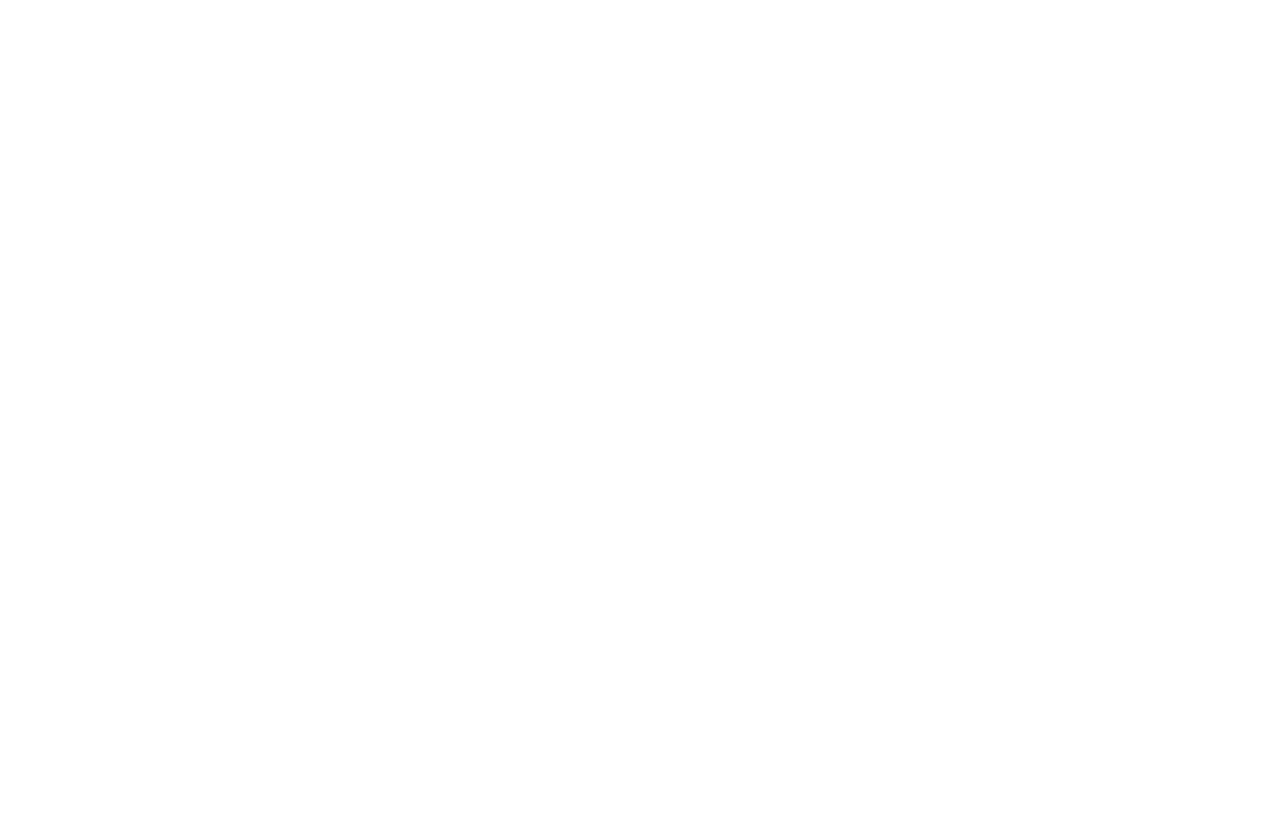
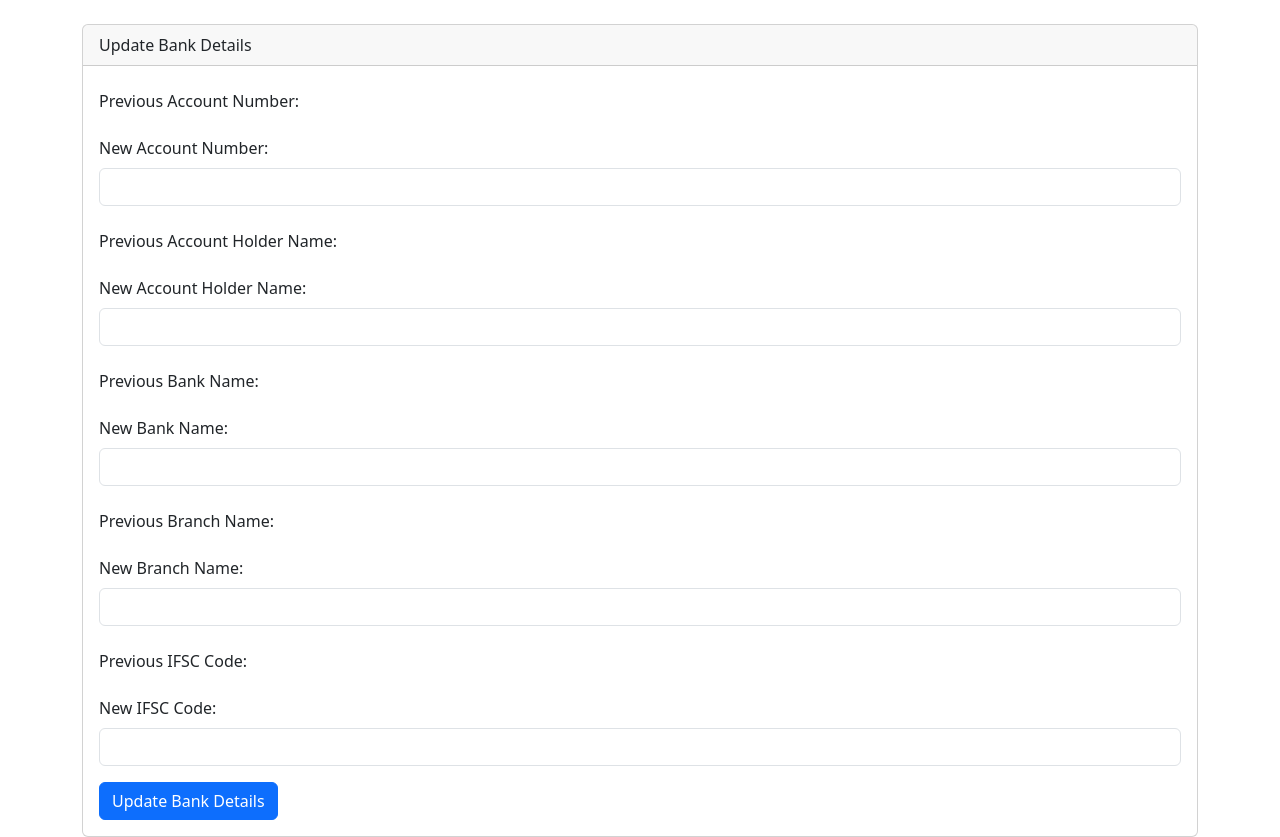
Before and after one commit to mehulraj11/bank_mgmnt_web, a React (Vite) app in the folder admin_frontend/: page /login/user/dashboard/update/1 in a window 1280 px wide. Before the commit this address had no page. Before the commit the page ends 800 px from the top, so only its background shows below. Built offline with nearby package versions, Linux system fonts and the light colour scheme; no server answers.

Commit message:
user ui ok!

```diff
--- a/admin_frontend/src/App.jsx
+++ b/admin_frontend/src/App.jsx
@@ -11,6 +11,7 @@
 import AdminDashboard from "./components/AdminDashboard";
 import UserDashboard from "./components/UserDashboard";
 import Profile from "./components/Profile";
+import UpdateBank from "./components/UpdateBank";
 function App() {
   const [currentUser, setCurrentUser] = useState({});
 
@@ -30,6 +31,10 @@
           element={<UserDashboard setCurrentUser={setCurrentUser} />}
         />
         <Route
+          path="/login/user/dashboard/update/:id"
+          element={<UpdateBank />}
+        />
+        <Route
           path="/profile/:userId"
           element={<Profile currentUser={currentUser} />}
         />
@@ -40,9 +45,10 @@
 
 const Root = () => {
   const isAuthenticated = localStorage.getItem("token");
+  const role = localStorage.getItem("role");
 
   return isAuthenticated ? (
-    <Navigate to="/dashboard" />
+    <Navigate to={`login/${role}/dashboard`} />
   ) : (
     <Navigate to="/login" />
   );
--- a/admin_frontend/src/components/AddBank.jsx
+++ b/admin_frontend/src/components/AddBank.jsx
@@ -1,3 +1,4 @@
+import axios from "axios";
 import React, { useState } from "react";
 import { Container, Form, Button } from "react-bootstrap";
 function AddBank({ handleAddBankClick }) {
@@ -6,7 +7,7 @@
     accountHolderName: "",
     ifscCode: "",
     bankName: "",
-    bankBranch: "",
+    branchName: "",
   });
 
   const handleChange = (e) => {
@@ -16,13 +17,26 @@
     });
   };
 
-  const handleSubmit = (e) => {
+  const handleSubmit = async (e) => {
     e.preventDefault();
+    try {
+      const token = localStorage.getItem("token");
+      await axios.post(
+        `${import.meta.env.VITE_BACKEND_URL}/bank/add`,
+        formData,
+        {
+          headers: {
+            Authorization: `Bearer ${token}`,
+          },
+        }
+      );
+    } catch (error) {
+      console.log(error.message);
+    }
     console.log("Form Data:", formData);
-    // TODO: Send formData to backend API here
   };
   return (
-    <Container className="mt-5">
+    <Container className="mt-3">
       <h2>Add Bank Details</h2>
       <Form onSubmit={handleSubmit} className="mt-4">
         <Form.Group className="mb-3">
@@ -73,8 +87,8 @@
           <Form.Label>Bank Branch</Form.Label>
           <Form.Control
             type="text"
-            name="bankBranch"
-            value={formData.bankBranch}
+            name="branchName"
+            value={formData.branchName}
             onChange={handleChange}
             placeholder="Enter Bank Branch"
           />
@@ -83,7 +97,7 @@
         <Button variant="primary" type="submit">
           Save Bank Details
         </Button>
-        <Button variant="danger" onClick={handleAddBankClick}>
+        <Button variant="danger" className="mx-2" onClick={handleAddBankClick}>
           Close
         </Button>
       </Form>
--- a/admin_frontend/src/components/BankDetails.jsx
+++ b/admin_frontend/src/components/BankDetails.jsx
@@ -1,14 +1,35 @@
 import React from "react";
 import { Container, Card, Row, Col, Button } from "react-bootstrap";
+import axios from "axios";
+import { useNavigate } from "react-router-dom";
 function BankDetails({
+  id,
   accountHolderName,
   accountNumber,
   bankName,
   branchName,
   ifscCode,
+  onDeleteSuccess,
 }) {
+  const navigate = useNavigate();
+  const handleUpdate = (id) => {
+    navigate(`/login/user/dashboard/update/${id}`);
+  };
+  const handleDelete = async (id) => {
+    try {
+      const token = localStorage.getItem("token");
+      await axios.delete(`${import.meta.env.VITE_BACKEND_URL}/bank/${id}`, {
+        headers: {
+          Authorization: `Bearer ${token}`,
+        },
+      });
+      onDeleteSuccess(id);
+    } catch (error) {
+      console.error("Delete user error:", error.message);
+    }
+  };
   return (
-    <Container className="mt-5">
+    <Container className="mt-3">
       <Card className="mt-4">
         <Card.Header>Bank Details</Card.Header>
         <Card.Body>
@@ -37,6 +58,15 @@
               <strong>Bank Branch:</strong> {branchName}
             </Col>
           </Row>
+
+          <div className="d-flex justify-content-end gap-2 mt-3">
+            <Button variant="warning" onClick={() => handleUpdate(id)}>
+              Update
+            </Button>
+            <Button variant="danger" onClick={() => handleDelete(id)}>
+              Delete
+            </Button>
+          </div>
         </Card.Body>
       </Card>
     </Container>
--- /dev/null
+++ b/admin_frontend/src/components/UpdateBank.jsx
@@ -0,0 +1,195 @@
+import axios from "axios";
+import { useEffect, useState } from "react";
+import { useParams, useNavigate } from "react-router-dom";
+import { Container, Card, Form, Button, Row, Col } from "react-bootstrap";
+
+function UpdateBank() {
+  const [fetchedBankDetails, setFetchedBankDetails] = useState({});
+  const [updatedData, setUpdatedData] = useState({
+    accountNumber: "",
+    accountHolderName: "",
+    bankName: "",
+    branchName: "",
+    ifscCode: "",
+  });
+
+  const { id } = useParams();
+  const navigate = useNavigate();
+  useEffect(() => {
+    const fetchBank = async () => {
+      try {
+        const token = localStorage.getItem("token");
+        const response = await axios.get(
+          `${import.meta.env.VITE_BACKEND_URL}/bank/${id}`,
+          {
+            headers: {
+              Authorization: `Bearer ${token}`,
+            },
+          }
+        );
+        setFetchedBankDetails(response.data);
+      } catch (error) {
+        console.log(error.message);
+      }
+    };
+    fetchBank();
+  }, []);
+
+  const handleChange = (e) => {
+    const { name, value } = e.target;
+    setUpdatedData((prev) => ({
+      ...prev,
+      [name]: value,
+    }));
+  };
+
+  const handleUpdate = async (e) => {
+    e.preventDefault();
+    // console.log(updatedData);
+    try {
+      const token = localStorage.getItem("token");
+      const response = await axios.patch(
+        `${import.meta.env.VITE_BACKEND_URL}/bank/${id}`,
+        updatedData,
+        {
+          headers: {
+            Authorization: `Bearer ${token}`,
+          },
+        }
+      );
+      console.log("Update successful:", response.data);
+      alert("Bank details updated successfully!");
+      navigate("/login/user/dashboard");
+    } catch (error) {
+      console.log(error.message);
+      alert("Failed to update bank details");
+    }
+  };
+
+  return (
+    <Container className="mt-4">
+      <Card>
+        <Card.Header>Update Bank Details</Card.Header>
+        <Card.Body>
+          <Form onSubmit={handleUpdate}>
+            <Form.Group as={Row} className="mb-3">
+              <Form.Label column sm="4">
+                Previous Account Number:
+              </Form.Label>
+              <Col sm="8">
+                <Form.Control
+                  plaintext
+                  readOnly
+                  defaultValue={fetchedBankDetails.accountNumber || ""}
+                />
+              </Col>
+            </Form.Group>
+            <Form.Group className="mb-3">
+              <Form.Label>New Account Number:</Form.Label>
+              <Form.Control
+                type="text"
+                name="accountNumber"
+                value={updatedData.accountNumber}
+                onChange={handleChange}
+              />
+            </Form.Group>
+
+            <Form.Group as={Row} className="mb-3">
+              <Form.Label column sm="4">
+                Previous Account Holder Name:
+              </Form.Label>
+              <Col sm="8">
+                <Form.Control
+                  plaintext
+                  readOnly
+                  defaultValue={fetchedBankDetails.accountHolderName || ""}
+                />
+              </Col>
+            </Form.Group>
+            <Form.Group className="mb-3">
+              <Form.Label>New Account Holder Name:</Form.Label>
+              <Form.Control
+                type="text"
+                name="accountHolderName"
+                value={updatedData.accountHolderName}
+                onChange={handleChange}
+              />
+            </Form.Group>
+
+            <Form.Group as={Row} className="mb-3">
+              <Form.Label column sm="4">
+                Previous Bank Name:
+              </Form.Label>
+              <Col sm="8">
+                <Form.Control
+                  plaintext
+                  readOnly
+                  defaultValue={fetchedBankDetails.bankName || ""}
+                />
+              </Col>
+            </Form.Group>
+            <Form.Group className="mb-3">
+              <Form.Label>New Bank Name:</Form.Label>
+              <Form.Control
+                type="text"
+                name="bankName"
+                value={updatedData.bankName}
+                onChange={handleChange}
+              />
+            </Form.Group>
+
+            <Form.Group as={Row} className="mb-3">
+              <Form.Label column sm="4">
+                Previous Branch Name:
+              </Form.Label>
+              <Col sm="8">
+                <Form.Control
+                  plaintext
+                  readOnly
+                  defaultValue={fetchedBankDetails.branchName || ""}
+                />
+              </Col>
+            </Form.Group>
+            <Form.Group className="mb-3">
+              <Form.Label>New Branch Name:</Form.Label>
+              <Form.Control
+                type="text"
+                name="branchName"
+                value={updatedData.branchName}
+                onChange={handleChange}
+              />
+            </Form.Group>
+
+            <Form.Group as={Row} className="mb-3">
+              <Form.Label column sm="4">
+                Previous IFSC Code:
+              </Form.Label>
+              <Col sm="8">
+                <Form.Control
+                  plaintext
+                  readOnly
+                  defaultValue={fetchedBankDetails.ifscCode || ""}
+                />
+              </Col>
+            </Form.Group>
+            <Form.Group className="mb-3">
+              <Form.Label>New IFSC Code:</Form.Label>
+              <Form.Control
+                type="text"
+                name="ifscCode"
+                value={updatedData.ifscCode}
+                onChange={handleChange}
+              />
+            </Form.Group>
+
+            <Button variant="primary" type="submit">
+              Update Bank Details
+            </Button>
+          </Form>
+        </Card.Body>
+      </Card>
+    </Container>
+  );
+}
+
+export default UpdateBank;
--- a/admin_frontend/src/pages/AdminLogin.jsx
+++ b/admin_frontend/src/pages/AdminLogin.jsx
@@ -37,6 +37,7 @@
         navigate("/login/user/dashboard");
       }
       localStorage.setItem("token", res.data.token);
+      localStorage.setItem("role", res.data.user.role);
     } catch (error) {
       console.log("login error : ", error.message);
     }
--- a/admin_frontend/src/pages/UserLogin.jsx
+++ b/admin_frontend/src/pages/UserLogin.jsx
@@ -36,6 +36,7 @@
       } else {
         navigate("/login/user/dashboard");
       }
+      localStorage.setItem("role", res.data.user.role);
       localStorage.setItem("token", res.data.token);
     } catch (error) {
       console.log("login error : ", error.message);
```
Also changed, not shown: admin_frontend/src/components/UserDashboard.jsx (+23 -4 lines), 2 other files (tests, documents, lock files or other folders).
